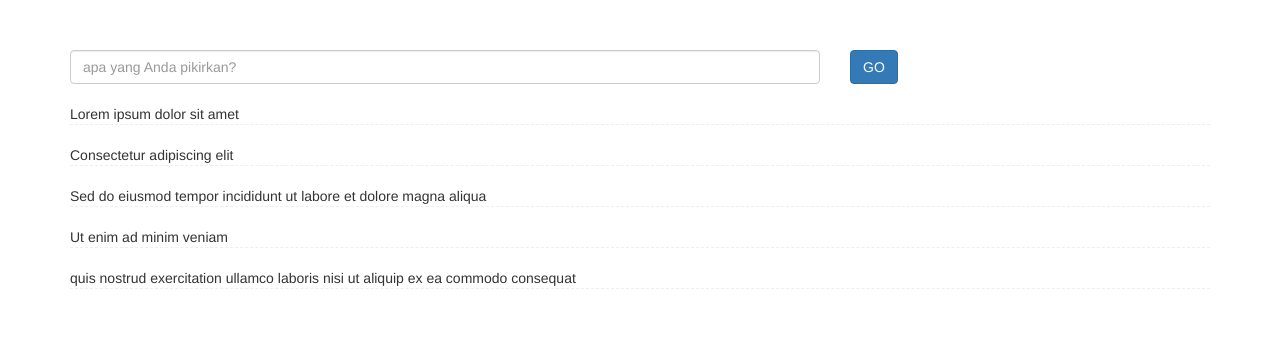
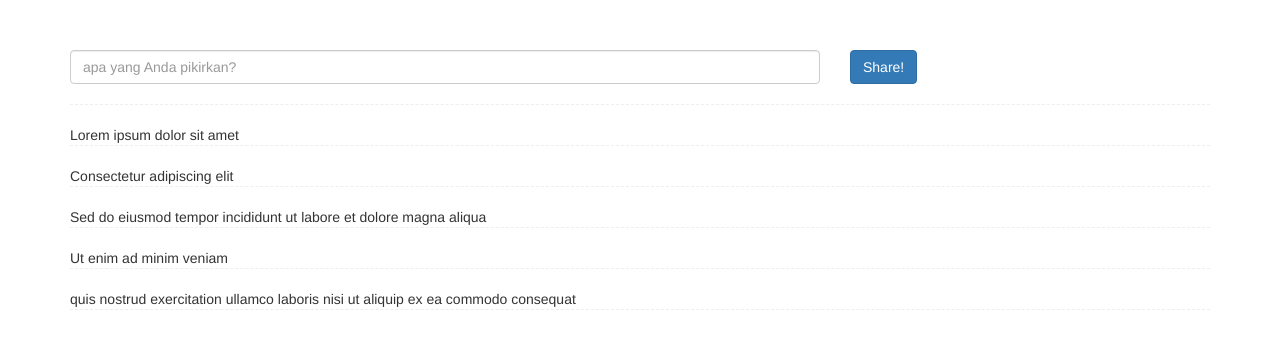
Before and after one commit to hannanxp/angular1x, a website: page index.html in a window 1280 px wide. Drawn offline with nearby package versions, Linux system fonts and the light colour scheme.

Commit message:
simple function call

```diff
--- a/controller.js
+++ b/controller.js
@@ -10,4 +10,9 @@ myApp.controller('TwitController', ['$scope', function ($scope) {
       "quis nostrud exercitation ullamco laboris nisi ut aliquip ex ea commodo consequat"
     ];
 
+    $scope.shareTwit = function() {
+      $scope.twits.push($scope.msg);
+      $scope.msg = "";
+    };
+
   }]);
--- a/index.html
+++ b/index.html
@@ -17,12 +17,13 @@
           <input class="form-control" ng-model="msg" placeholder="apa yang Anda pikirkan?">
         </div>
         <div class="col-md-4">
-          <button class="btn btn-primary">GO</button>
+          <button class="btn btn-primary" ng-click="shareTwit()">Share!</button>
         </div>
       </div>
 
+      <p class="twit twit-blue">{{msg}}</p>
 
-      <p ng-repeat="text in twits" style="margin-top: 20px; border-bottom: 1px dashed #eee">
+      <p ng-repeat="text in twits" class="twit">
         {{text}}
       </p>
     </div><!-- /.container -->
--- a/starter-template.css
+++ b/starter-template.css
@@ -5,3 +5,11 @@ body {
   padding: 40px 15px;
   text-align: center;
 }
+
+.twit {
+  margin-top: 20px;
+  border-bottom: 1px dashed #eee
+}
+.twit-blue {
+  color: #00b3ee;
+}
```
